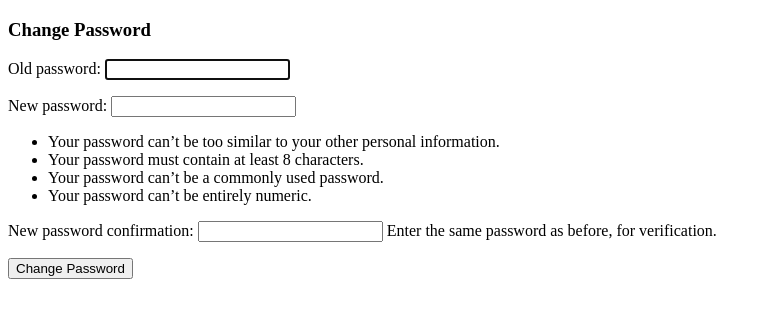
After one commit to aaribayy/MedicoHub, a Django app: page /changepassword/ in a window 1280 px wide. The commit adds this page. Shown: the top 318 px of the page, without its empty margins (0-771 px from the left). Run offline with Django 5.2, Linux system fonts and the light colour scheme; a user stored in the database is signed in; parts of the project's set-up code (start-up, migrations or seed data) failed here and were passed over.

Commit message:
Added feature to change_password

```diff
--- /dev/null
+++ b/Templates/change_password.html
@@ -0,0 +1,18 @@
+<!DOCTYPE html>
+<html lang="en">
+<head>
+    <meta charset="UTF-8">
+    <meta name="viewport" content="width=device-width, initial-scale=1.0">
+    <title>Change Password</title>
+</head>
+<body>
+    <form action="{% url 'change_password' %}" method="post">
+        {% csrf_token %}
+        <h3>Change Password</h3>
+
+        {{ form.as_p }}
+
+        <button type="submit">Change Password</button>
+    </form>
+</body>
+</html>
--- a/Templates/profile.html
+++ b/Templates/profile.html
@@ -74,6 +74,8 @@
             <h1 class="display-2 text-white">Hello {{ request.user.first_name }} {{ request.user.last_name }}</h1>
             <p class="text-white mt-0 mb-5">This is your profile page. You can see your history, edit your Profile and many more, using our website.</p>
             <a href="/editprofile" class="btn btn-info">Edit profile</a>
+            <a href="/changepassword" class="btn btn-info">Change Password</a>
+
           </div>
         </div>
       </div>
--- a/home/urls.py
+++ b/home/urls.py
@@ -16,4 +16,5 @@
     path('editprofile/',views.change_profile,name='change_profile'),
     path('profile/',views.profile, name="MyuserProfile"),
     path('chat/', views.chatbot, name='chat'),
+    path('changepassword/', views.change_password, name='change_password'),
 ]
--- a/home/views.py
+++ b/home/views.py
@@ -81,6 +81,23 @@
         user.save()
         return redirect('profile')
     return render(request, 'edit.html')
+
+
+from django.contrib.auth.forms import PasswordChangeForm
+from django.contrib.auth import update_session_auth_hash
+
+@login_required(login_url='login')
+def change_password(request):
+    if request.method == 'POST':
+        form = PasswordChangeForm(request.user, request.POST)
+        if form.is_valid():
+            user = form.save()
+            update_session_auth_hash(request, user)  # Important!
+            return redirect('profile')
+    else:
+        form = PasswordChangeForm(request.user)
+    return render(request, 'change_password.html', {'form': form})
+
 
 
 def Login(request):
```
Also changed, not shown: db.sqlite3.
